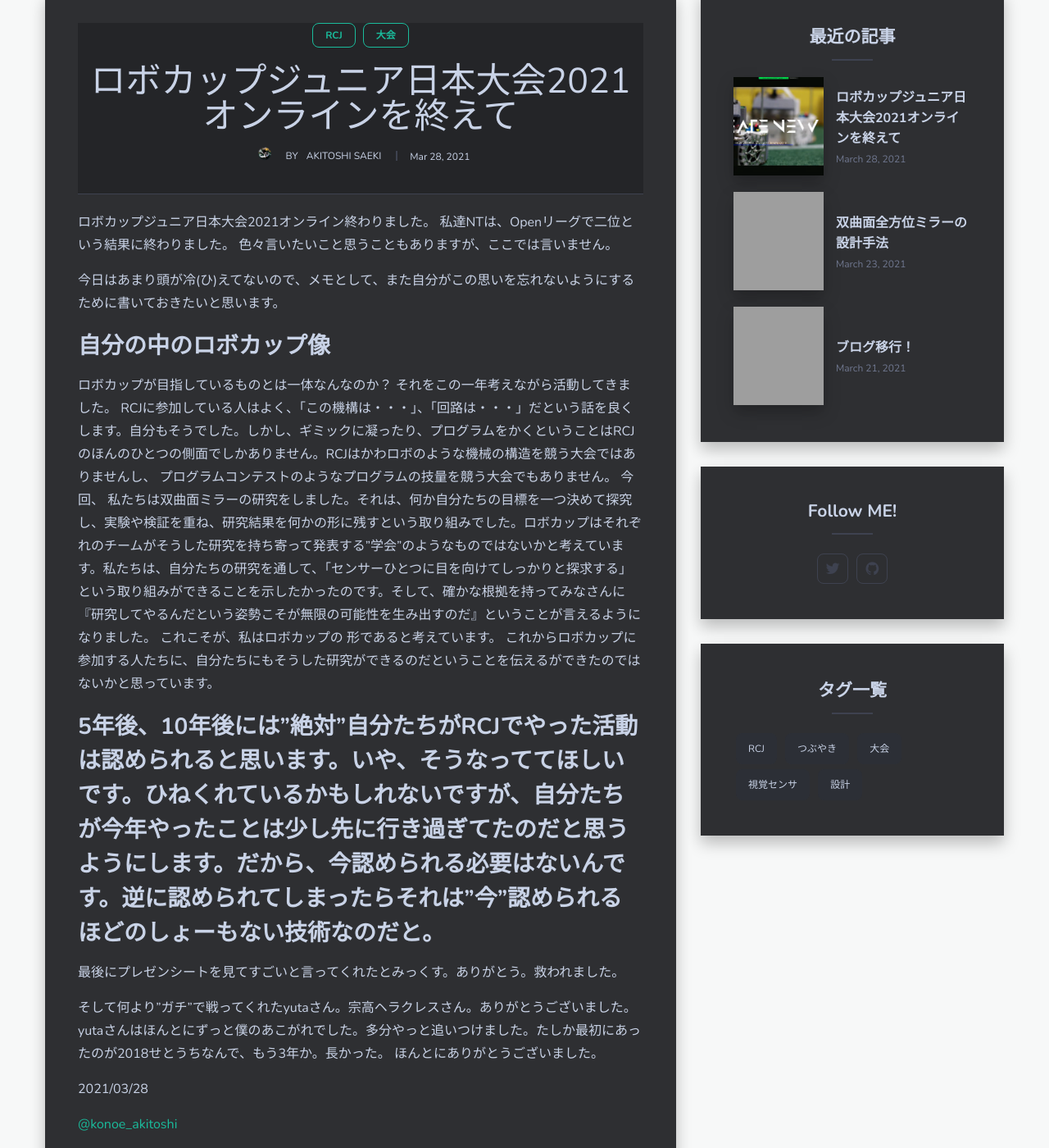
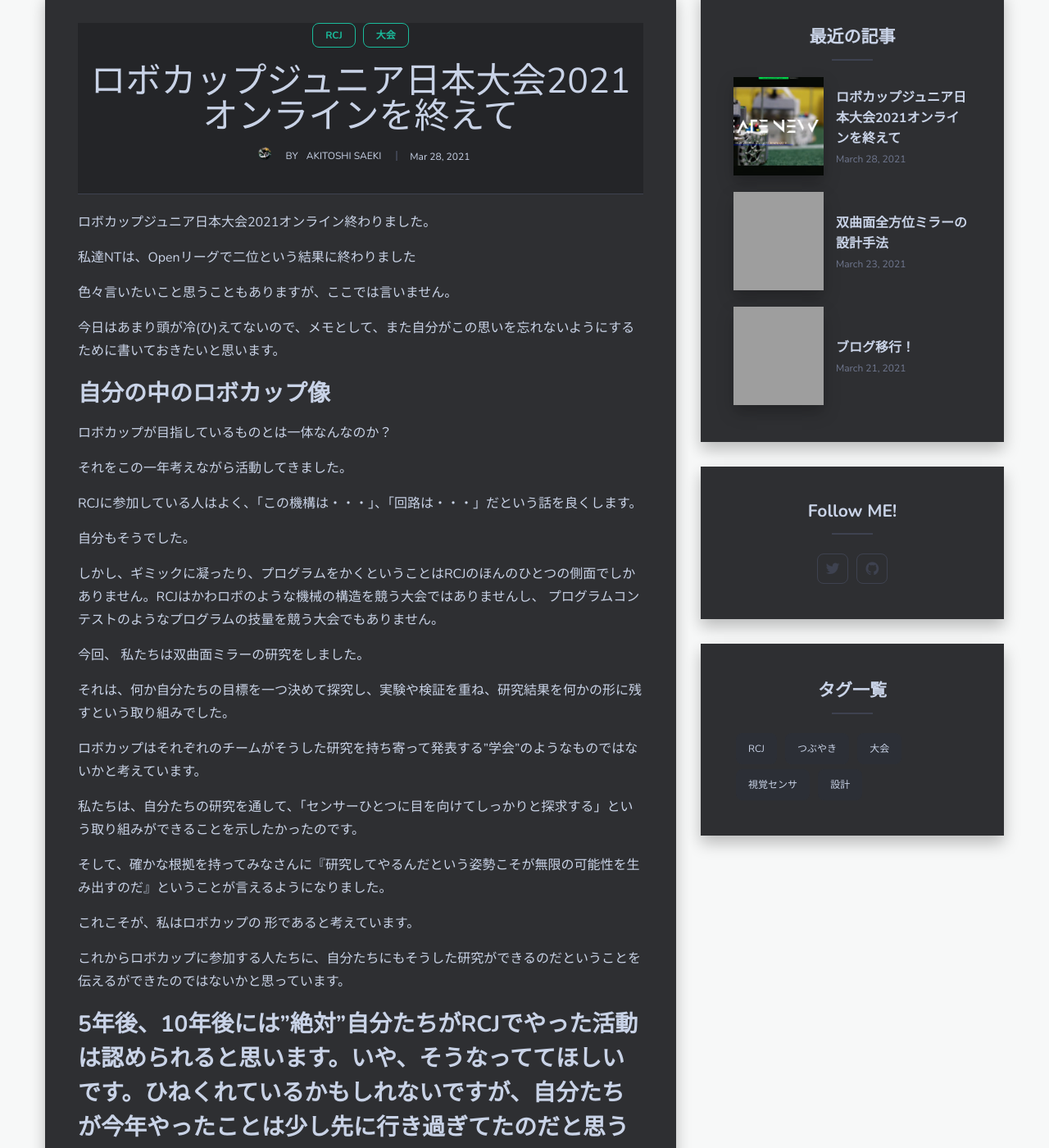
Before and after one commit to konoe-akitoshi/siga-unv., a Jekyll site: the page built from _posts/2021-03-28-ロボカップジュニア日本大会2021オンラインを終えて.markdown, in a window 1280 px wide and 1400 px high, scrolled down 737 px. Shown: the whole window at 82% size. Built offline with Jekyll 4.4.1, drawn with Linux system fonts in a browser that asks for light colours; nearby versions of some CDN libraries; some of the changed text lies outside the part shown; grey boxes are pictures that could not be loaded.

Commit message:
更新２

```diff
--- a/_posts/2021-03-28-ロボカップジュニア日本大会2021オンラインを終えて.markdown
+++ b/_posts/2021-03-28-ロボカップジュニア日本大会2021オンラインを終えて.markdown
@@ -6,7 +6,9 @@
 tags:   [RCJ,大会]
 ---
 ロボカップジュニア日本大会2021オンライン終わりました。
-私達NTは、Openリーグで二位という結果に終わりました。
+
+私達NTは、Openリーグで二位という結果に終わりました
+
 色々言いたいこと思うこともありますが、ここでは言いません。
 
 今日はあまり頭が冷(ひ)えてないので、メモとして、また自分がこの思いを忘れないようにするために書いておきたいと思います。
@@ -14,18 +16,41 @@
 ## 自分の中のロボカップ像
 
 ロボカップが目指しているものとは一体なんなのか？
+
 それをこの一年考えながら活動してきました。
-RCJに参加している人はよく、「この機構は・・・」、「回路は・・・」だという話を良くします。自分もそうでした。しかし、ギミックに凝ったり、プログラムをかくということはRCJのほんのひとつの側面でしかありません。RCJはかわロボのような機械の構造を競う大会ではありませんし、 プログラムコンテストのようなプログラムの技量を競う大会でもありません。
-今回、 私たちは双曲面ミラーの研究をしました。それは、何か自分たちの目標を一つ決めて探究し、実験や検証を重ね、研究結果を何かの形に残すという取り組みでした。ロボカップはそれぞれのチームがそうした研究を持ち寄って発表する”学会”のようなものではないかと考えています。私たちは、自分たちの研究を通して、「センサーひとつに目を向けてしっかりと探求する」という取り組みができることを示したかったのです。そして、確かな根拠を持ってみなさんに『研究してやるんだという姿勢こそが無限の可能性を生み出すのだ』ということが言えるようになりました。
+
+RCJに参加している人はよく、「この機構は・・・」、「回路は・・・」だという話を良くします。
+
+自分もそうでした。
+
+しかし、ギミックに凝ったり、プログラムをかくということはRCJのほんのひとつの側面でしかありません。RCJはかわロボのような機械の構造を競う大会ではありませんし、 プログラムコンテストのようなプログラムの技量を競う大会でもありません。
+
+今回、 私たちは双曲面ミラーの研究をしました。
+
+それは、何か自分たちの目標を一つ決めて探究し、実験や検証を重ね、研究結果を何かの形に残すという取り組みでした。
+
+ロボカップはそれぞれのチームがそうした研究を持ち寄って発表する”学会”のようなものではないかと考えています。
+
+私たちは、自分たちの研究を通して、「センサーひとつに目を向けてしっかりと探求する」という取り組みができることを示したかったのです。
+
+そして、確かな根拠を持ってみなさんに『研究してやるんだという姿勢こそが無限の可能性を生み出すのだ』ということが言えるようになりました。
+
 これこそが、私はロボカップの 形であると考えています。
+
 これからロボカップに参加する人たちに、自分たちにもそうした研究ができるのだということを伝えるができたのではないかと思っています。
 
 ## 5年後、10年後には"絶対"自分たちがRCJでやった活動は認められると思います。いや、そうなっててほしいです。ひねくれているかもしれないですが、自分たちが今年やったことは少し先に行き過ぎてたのだと思うようにします。だから、今認められる必要はないんです。逆に認められてしまったらそれは"今"認められるほどのしょーもない技術なのだと。
 
 最後にプレゼンシートを見てすごいと言ってくれたとみっくす。ありがとう。救われました。
 
-そして何より"ガチ"で戦ってくれたyutaさん。宗高ヘラクレスさん。ありがとうございました。
-yutaさんはほんとにずっと僕のあこがれでした。多分やっと追いつけました。たしか最初にあったのが2018せとうちなんで、もう3年か。長かった。
+そして何より"ガチ"で戦ってくれたyutaさん。
+
+宗高ヘラクレスさん。ありがとうございました。
+
+yutaさんはほんとにずっと僕のあこがれでした。多分やっと追いつけました。
+
+たしか最初にあったのが2018せとうちなんで、もう3年か。長かった。
+
 ほんとにありがとうございました。
 
 2021/03/28
```
